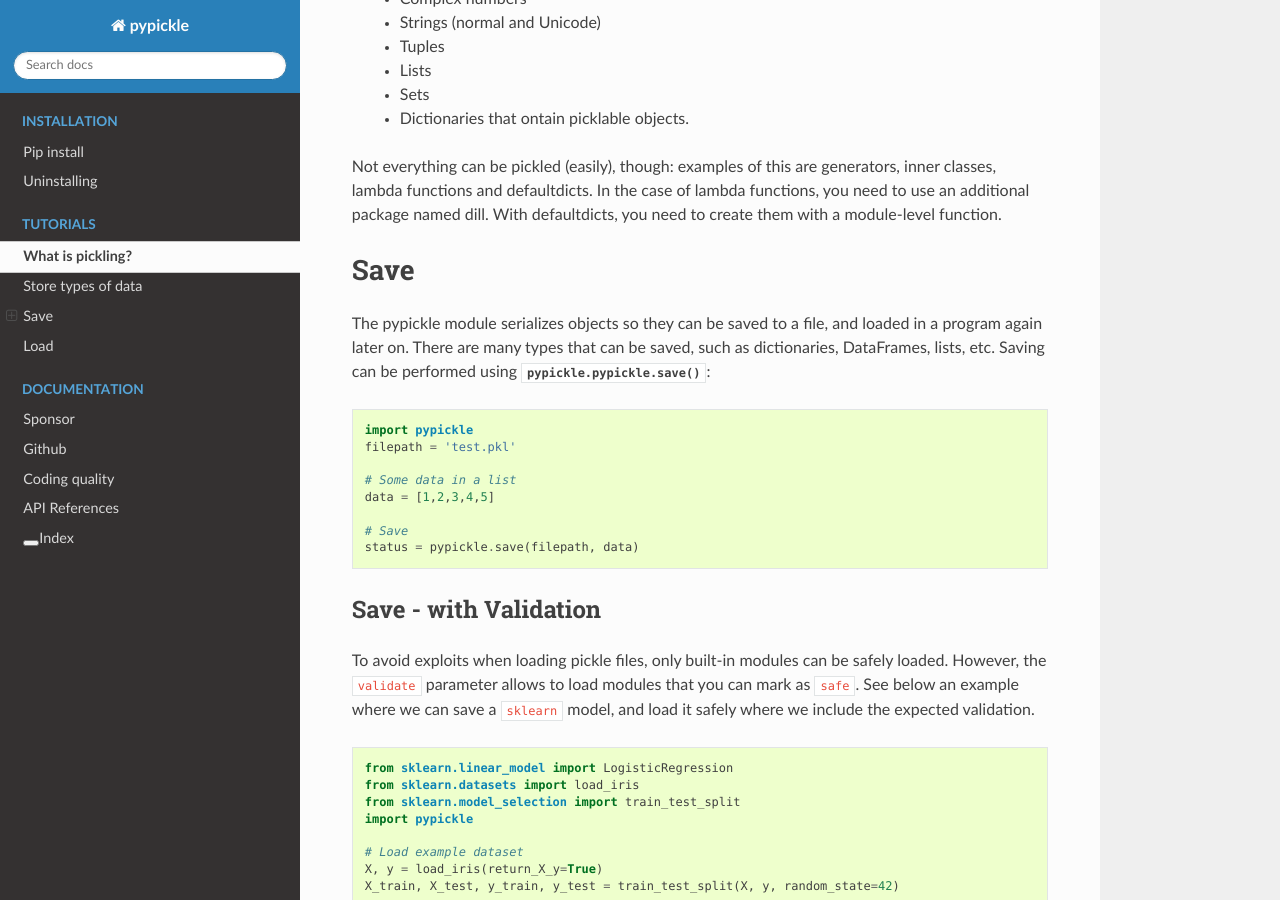
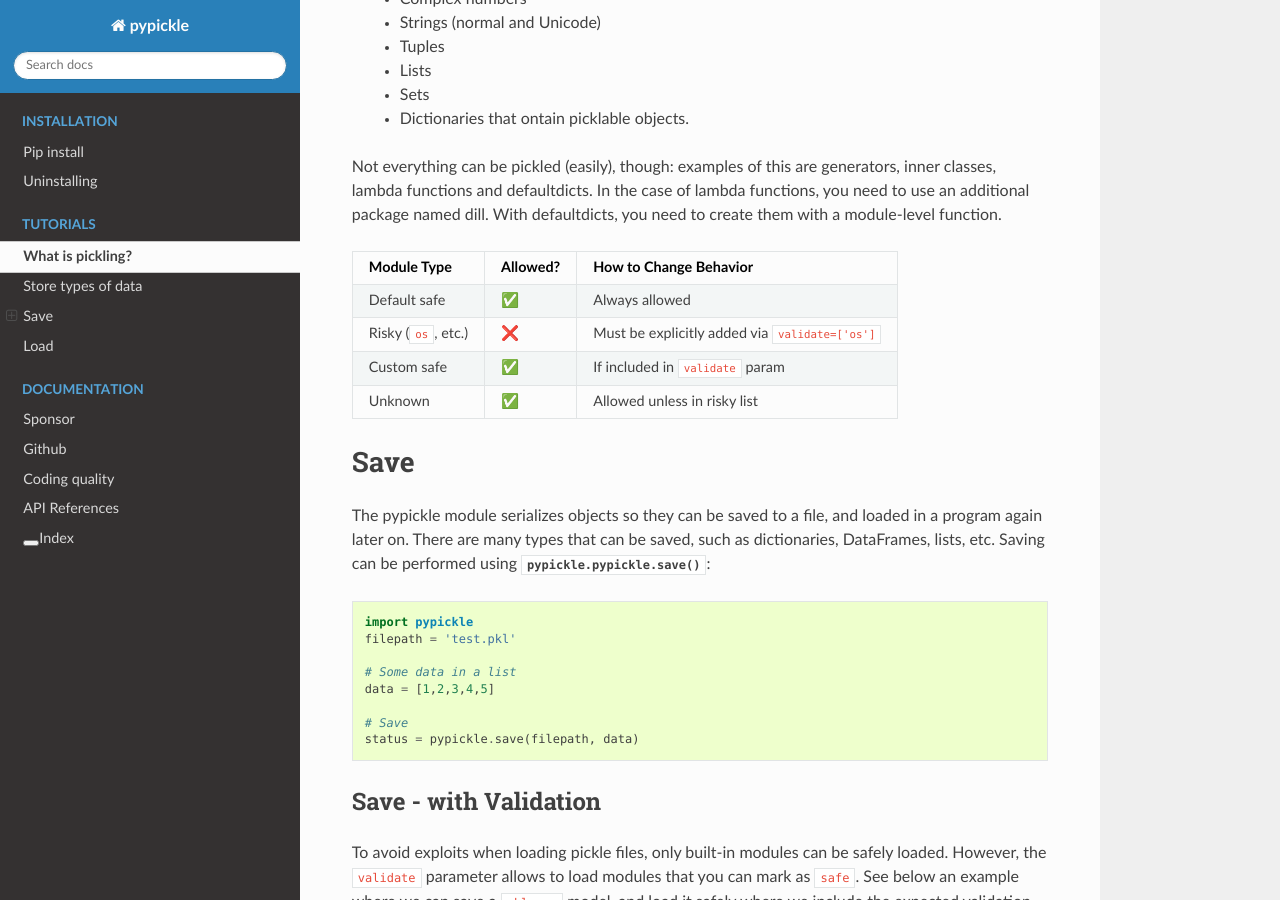
Before and after one commit to erdogant/pypickle, a Sphinx documentation site: the page built from docs/source/Save_and_Load.rst, in a window 1280 px wide and 900 px high, scrolled down 499 px. Built offline with Sphinx 7.4.7 and the Read the Docs theme 3.1.0, drawn with Linux system fonts in a browser that asks for light colours.

Commit message:
update sphinx docs rst

```diff
--- a/docs/source/Save_and_Load.rst
+++ b/docs/source/Save_and_Load.rst
@@ -21,6 +21,19 @@ You can ``pypickle`` the underneath data types but it is also possible to pickle
 
 
 Not everything can be pickled (easily), though: examples of this are generators, inner classes, lambda functions and defaultdicts. In the case of lambda functions, you need to use an additional package named dill. With defaultdicts, you need to create them with a module-level function.
+
++------------------------+----------+-------------------------------------------------------------+
+| Module Type            | Allowed? | How to Change Behavior                                      |
++========================+==========+=============================================================+
+| Default safe           | ✅       | Always allowed                                              |
++------------------------+----------+-------------------------------------------------------------+
+| Risky (``os``, etc.)   | ❌       | Must be explicitly added via ``validate=['os']``            |
++------------------------+----------+-------------------------------------------------------------+
+| Custom safe            | ✅       | If included in ``validate`` param                           |
++------------------------+----------+-------------------------------------------------------------+
+| Unknown                | ✅       | Allowed unless in risky list                                |
++------------------------+----------+-------------------------------------------------------------+
+
 
 Save
 #########
```
